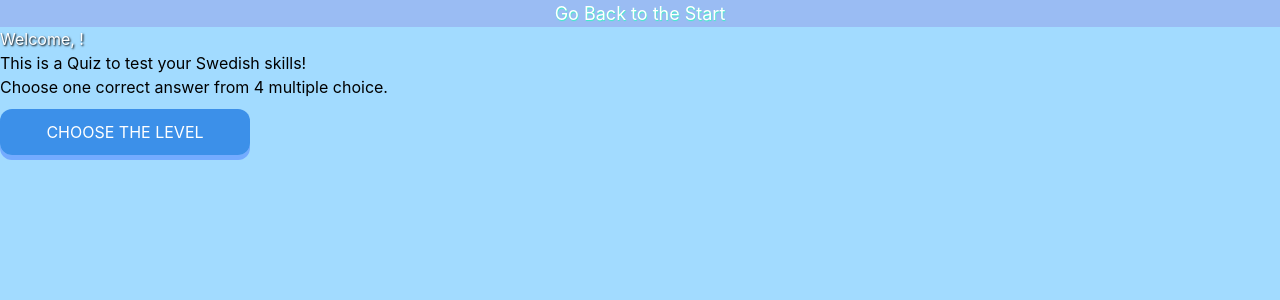
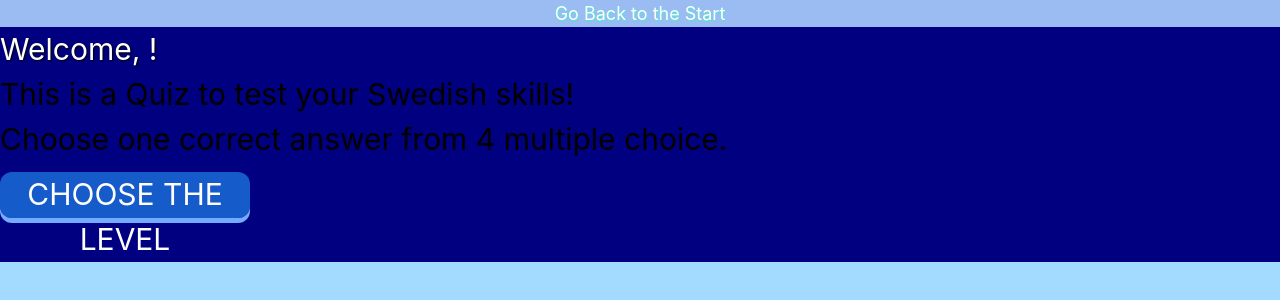
Before and after one commit to MegumiOhara/Group_Typescript_Quiz, a React (Vite) app in the folder client/: page /welcome in a window 1280 px wide. Shown: the top 300 px of the page. Built offline with nearby package versions, Linux system fonts and the light colour scheme.

Commit message:
added string type on app.tsx and css tailwind

```diff
--- a/client/src/App.tsx
+++ b/client/src/App.tsx
@@ -11,7 +11,7 @@ import { useState } from 'react';
 function App() {
   const [registeredName, setRegisteredName] = useState('');
 
-  const handleRegister = (player) => {
+  const handleRegister = (player:string) => {
     setRegisteredName(player);
   };
 
@@ -23,7 +23,7 @@ function App() {
     <div>
         <Routes>
             <Route path="/" element={<RegisterForm onRegister={handleRegister} />}/>
-            <Route path="/welcome" element={<Welcome player={registeredName} />}/>
+            <Route path="/welcome" element={<Welcome player={registeredName} fontSize= {30} backgroundColor= "navy" />}/>
             <Route path= "/levelpg" element={<Levels />}/>
             <Route path= "/quiz" element={<Quiz />}/>
             <Route path= "/quizTwo" element={<QuizTwo />}/>
--- a/client/src/components/questions.tsx
+++ b/client/src/components/questions.tsx
@@ -1,4 +1,4 @@
-//AsnwerOptions type describes the structure foreach answer option
+//AsnwerOptions type describes the structure for each answer option
 type AnswerOptions = {
     answerVocab: string;
     isCorrect: boolean;
@@ -9,6 +9,7 @@ type Question ={
     questionVocab: string;
     answerOptions: AnswerOptions[];
 };
+
 
 //questionsTwo is declared with the type 'Question[] because it is an array of Question objects
 
```
Also changed, not shown: client/src/components/Levelspg.tsx (+8 -10 lines).
